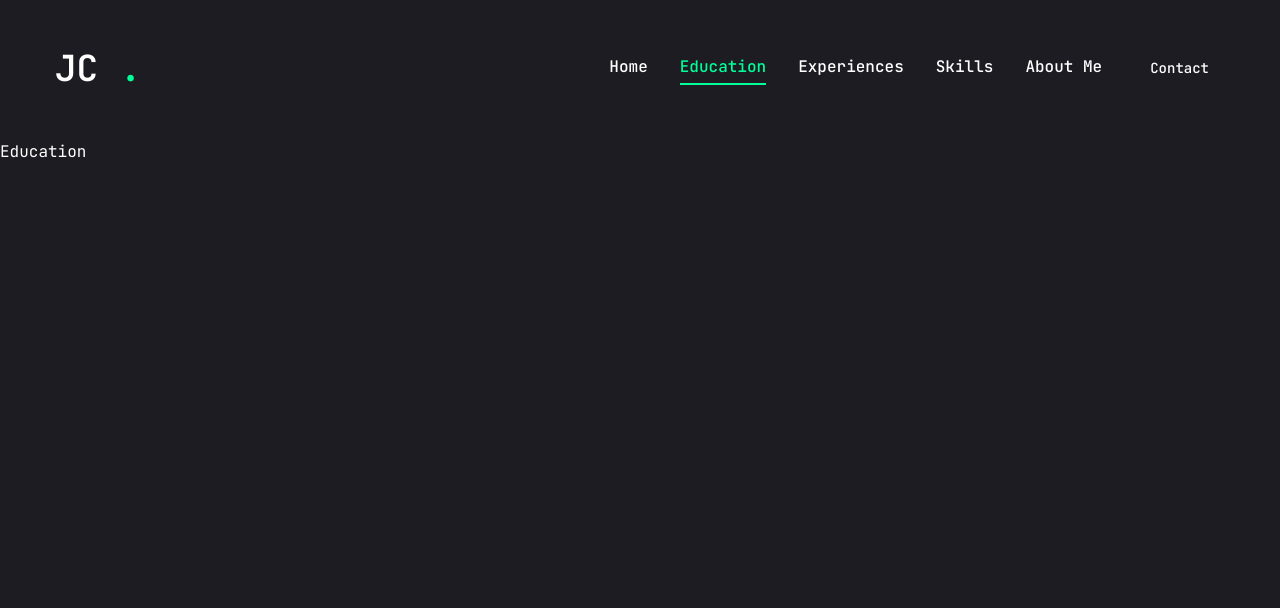
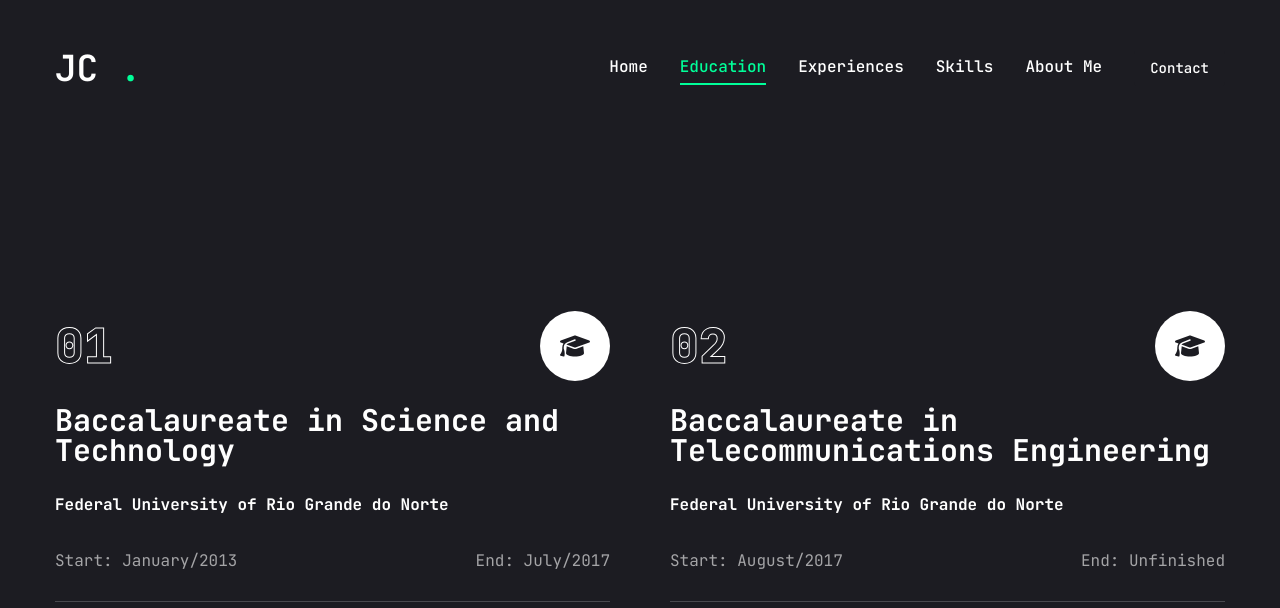
Before and after one commit to JeffersonCanuto/jefferson-portfolio, a Next.js app: page /education in a window 1280 px wide. Shown: the top 608 px of the page. Built offline with nearby package versions, Linux system fonts and the light colour scheme.

Commit message:
feat: implement education page

```diff
--- a/src/app/education/page.jsx
+++ b/src/app/education/page.jsx
@@ -1,6 +1,66 @@
+"use client";
+
+import { FaGraduationCap } from "react-icons/fa6";
+import Link from "next/link";
+
+import { motion } from "framer-motion";
+
+const education = [
+    {
+        index: "01",
+        course: "Baccalaureate in Science and Technology",
+        university: "Federal University of Rio Grande do Norte",
+        start: "January/2013",
+        end: "July/2017"
+    },
+    {
+        index: "02",
+        course: "Baccalaureate in Telecommunications Engineering",
+        university: "Federal University of Rio Grande do Norte",
+        start: "August/2017",
+        end: "Unfinished"
+    }
+]
+
 function Education() {
     return (
-        <div>Education</div>
+        <section className="min-h-[80vh] flex flex-col justify-center py-12 xl:py-0">
+            <div className="container mx-auto">
+                <motion.div
+                    initial={{ opacity: 0}}
+                    animate={{
+                        opacity: 1,
+                        transition: { delay: 2.4, duration: 0.4, ease: "easeIn" }
+                    }}
+                    className="grid grid-cols-1 md:grid-cols-2 gap-[60px]"
+                >
+                    {education.map(ed => {
+                        return (
+                            <div className="flex flex-1 flex-col justify-center gap-6 group cursor-default" key={ed.course}>
+                                {/* Top */}
+                                <div className="w-full flex justify-between items-center">
+                                    <div className="text-5xl font-extrabold text-outline text-transparent group-hover:text-outline-hover transition-all duration-500">{ed.index}</div>
+                                    <div className="w-[70px] h-[70px] rounded-full bg-white group-hover:bg-accent transition-all duration-500 flex justify-center items-center">
+                                        <FaGraduationCap className="text-primary text-3xl "/>
+                                    </div>
+                                </div>
+                                {/* Course */}
+                                <h2 className="text-[30px] font-bold leading-none text-white group-hover:text-accent transition-all duration-500">{ed.course}</h2>
+                                {/* University */}
+                                <p className="font-bold text-white group-hover:text-accent transition-all duration-500">{ed.university}</p>
+                                {/* Start and End dates */}
+                                <p className="text-white/60 flex justify-between items-start">
+                                    <span>Start: {ed.start}</span>
+                                    <span>End: {ed.end}</span>
+                                </p>
+                                {/* Border */}
+                                <div className="border-b border-white/20 w-full"></div>
+                            </div>
+                        )
+                    })}
+                </motion.div>
+            </div>
+        </section>
     );
 }
 
--- a/src/app/globals.css
+++ b/src/app/globals.css
@@ -15,4 +15,10 @@
 	.h3 {
 		@apply text-[20px] xl:text-[24px] leading-[1.1] font-semibold;
 	}
+	.text-outline {
+		-webkit-text-stroke: 1px #ffffff;
+	}
+	.text-outline-hover {
+		-webkit-text-stroke: 1px #00ff99;
+	}
 }
```
